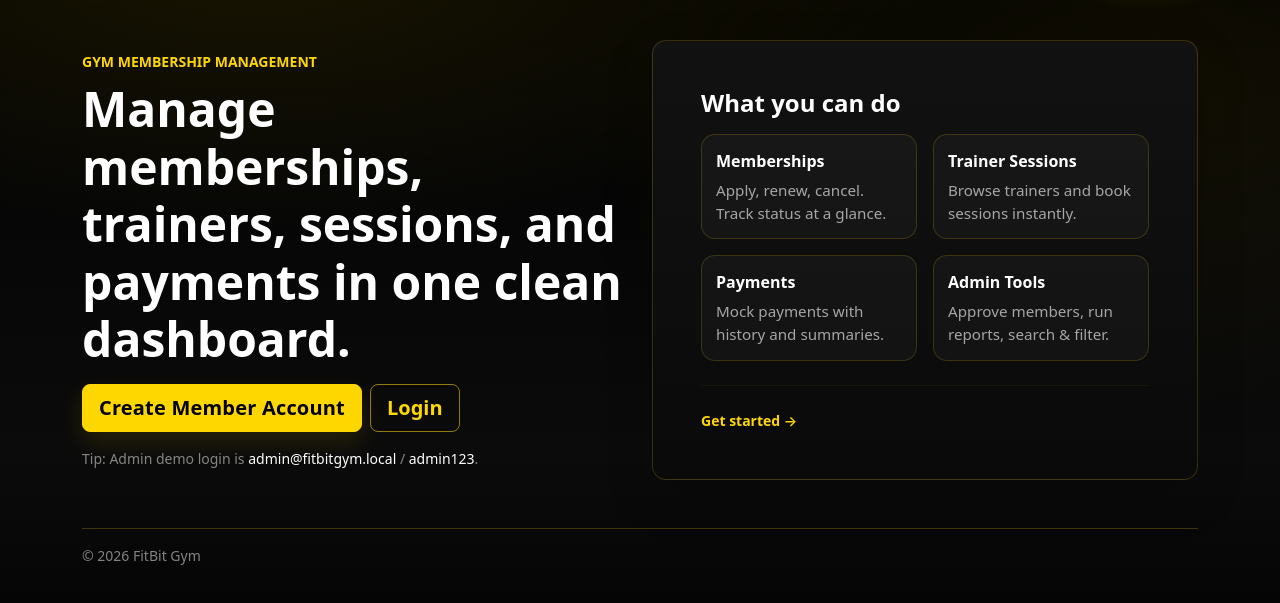
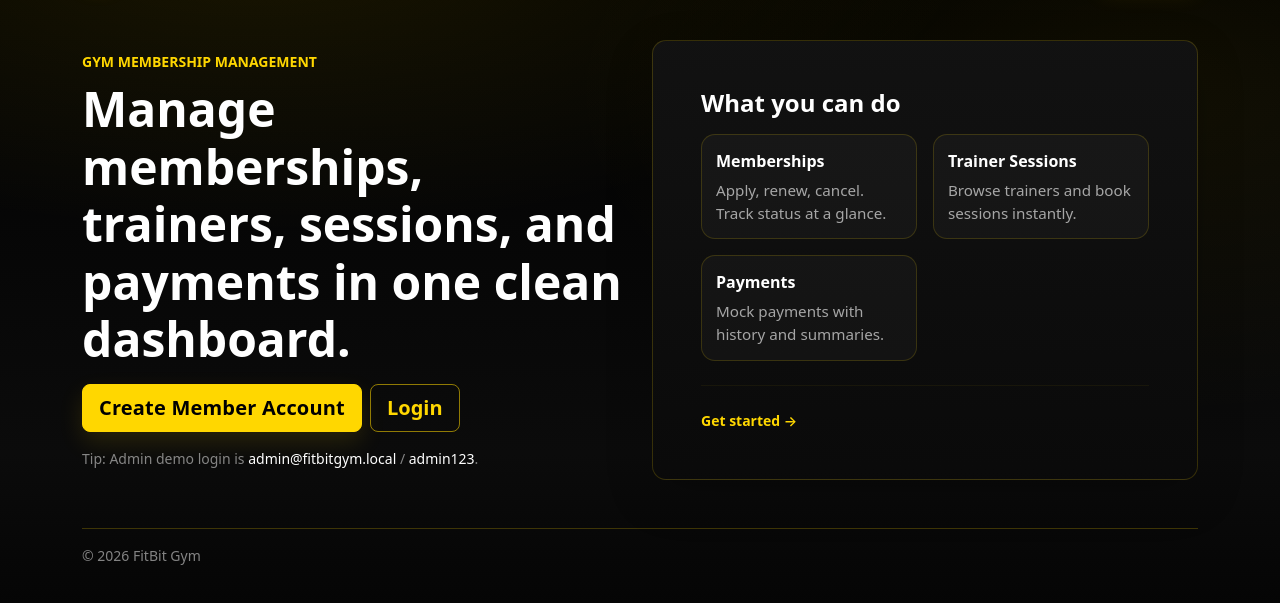
Before and after one commit to ribatebalelo/FitBitWebApp, a plain HTML site: page index.html in a window 1280 px wide. Shown: the part 67-670 px from the top of the page. Drawn offline with nearby package versions, Linux system fonts and the light colour scheme.

Commit message:
Add files via upload

```diff
--- a/index.html
+++ b/index.html
@@ -66,12 +66,7 @@
                     <div class="feature-desc">Mock payments with history and summaries.</div>
                   </div>
                 </div>
-                <div class="col-12 col-md-6">
-                  <div class="feature-tile">
-                    <div class="feature-title">Admin Tools</div>
-                    <div class="feature-desc">Approve members, run reports, search & filter.</div>
-                  </div>
-                </div>
+
               </div>
               <hr class="border-fitbit my-4" />
               <div class="d-flex justify-content-between align-items-center">
```
